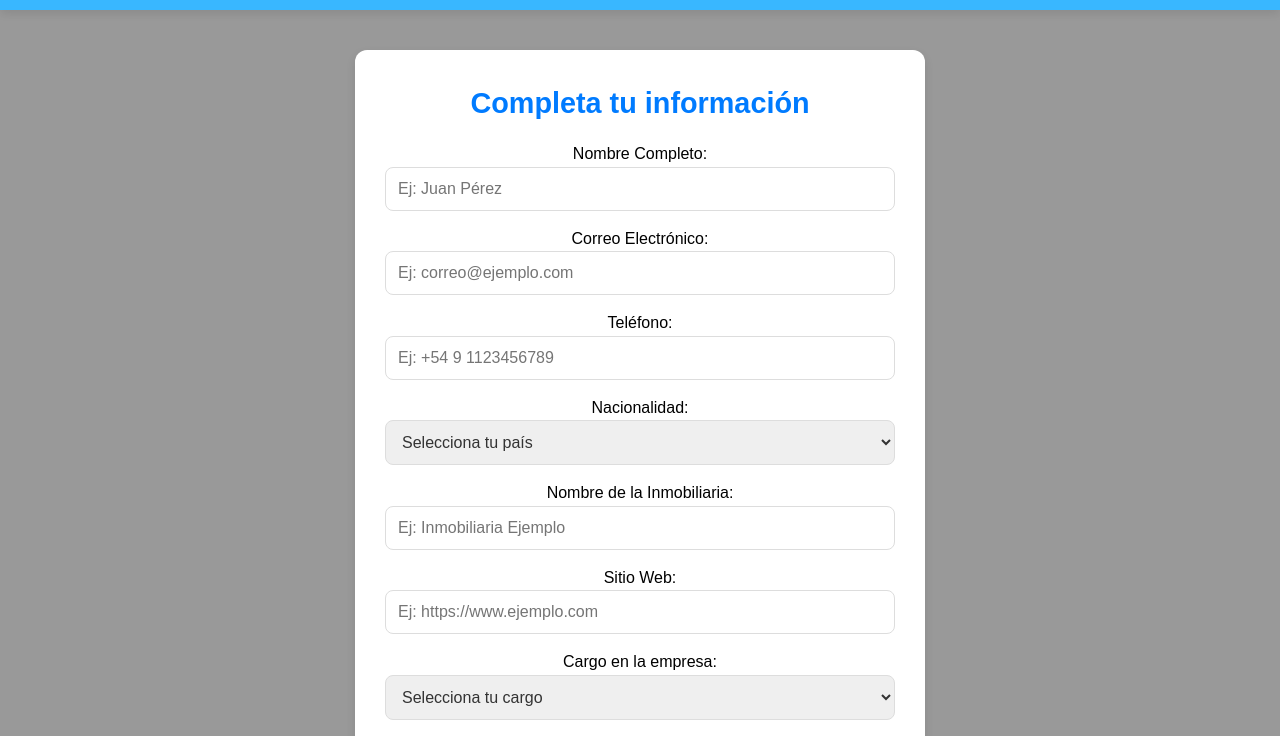
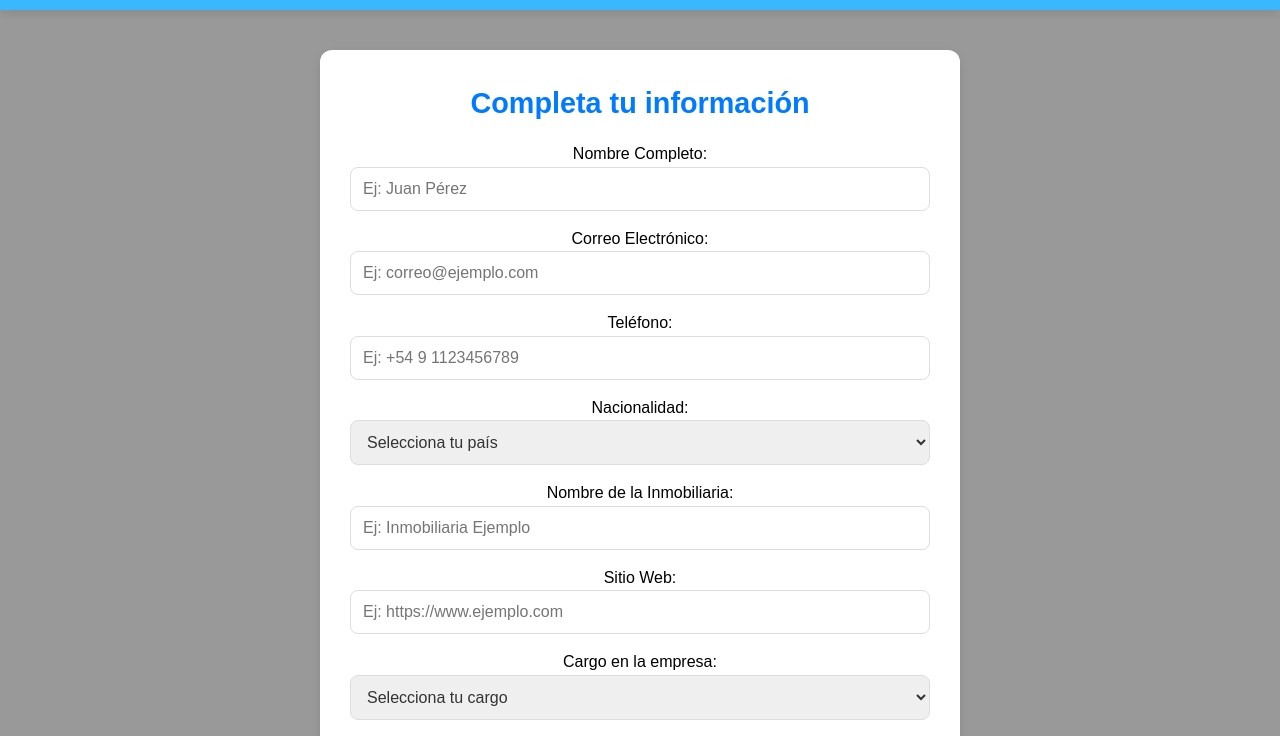
Before and after one commit to Maximo-Paulos/INMOVIEW, a plain HTML site: page form.html in a window 1280 px wide. Shown: the part 67-803 px from the top of the page. Drawn offline with Linux system fonts and the light colour scheme.

Commit message:
Update form.css

```diff
--- a/form.css
+++ b/form.css
@@ -99,7 +99,6 @@ header nav ul li a:hover {
   top: 50%;
   left: 50%;
   transform: translate(-50%, -50%);
-  max-width: 570px;  /* Aumentado un 50% (de 380px a 570px) */
   background: white;
   padding: 30px;
   border-radius: 12px;
```
